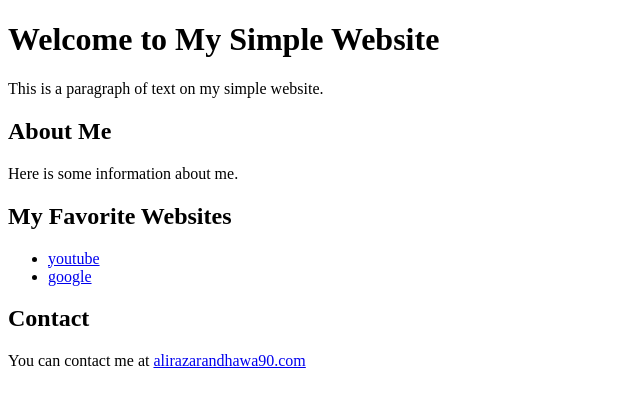
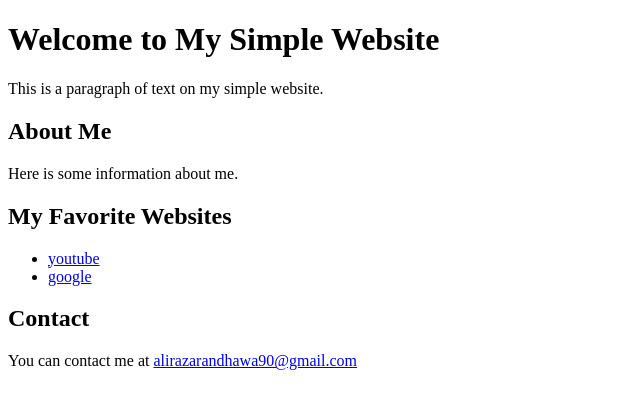
Before and after one commit to AliRaza105/html-mywebsite, a plain HTML site: page index.html in a window 1280 px wide. Shown: the full height of the page, 0-640 px from the left. Drawn offline with Linux system fonts and the light colour scheme.

Commit message:
Update index.html

```diff
--- a/index.html
+++ b/index.html
@@ -19,6 +19,6 @@
     </ul>
 
     <h2>Contact</h2>
-    <p>You can contact me at <a href="alirazarandhawa90@gmail.com">alirazarandhawa90.com</a></p>
+    <p>You can contact me at <a href="alirazarandhawa90@gmail.com">alirazarandhawa90@gmail.com</a></p>
 </body>
 </html>
```
